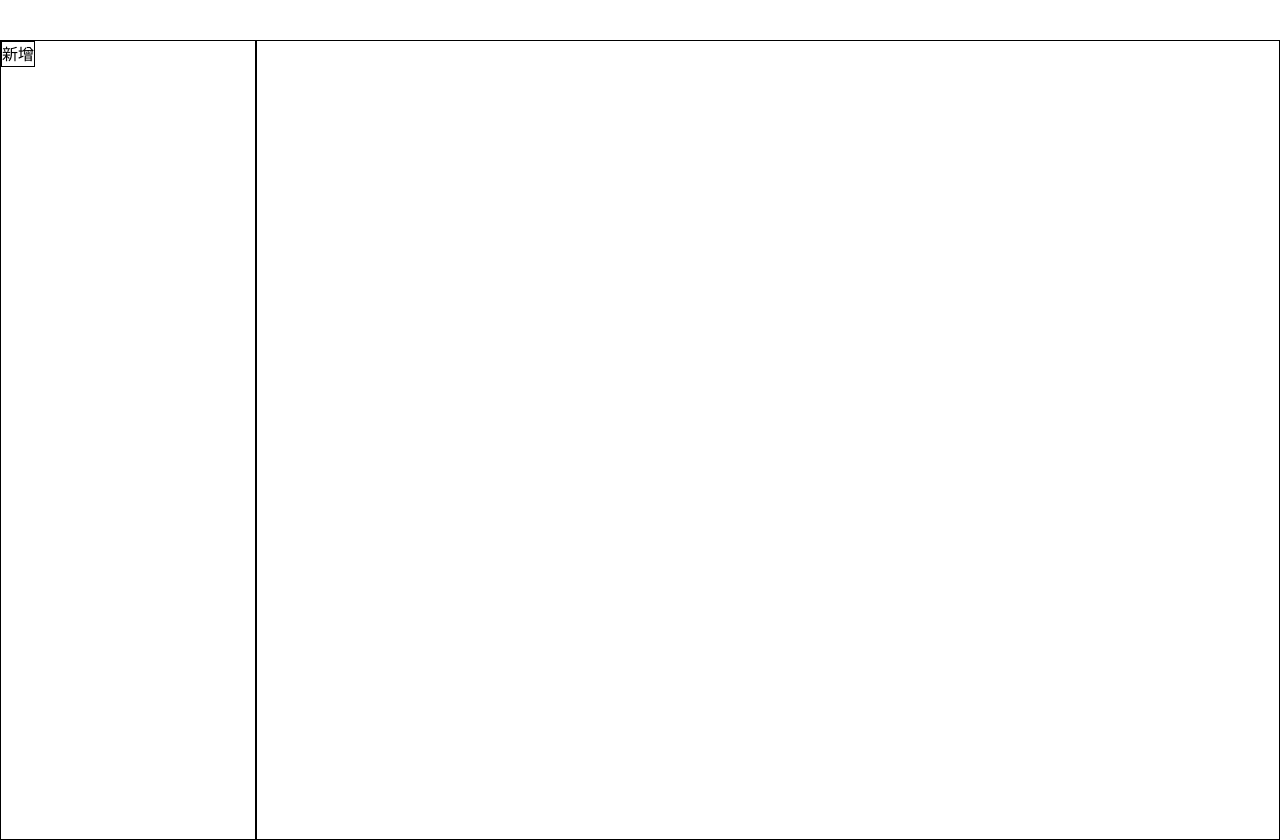
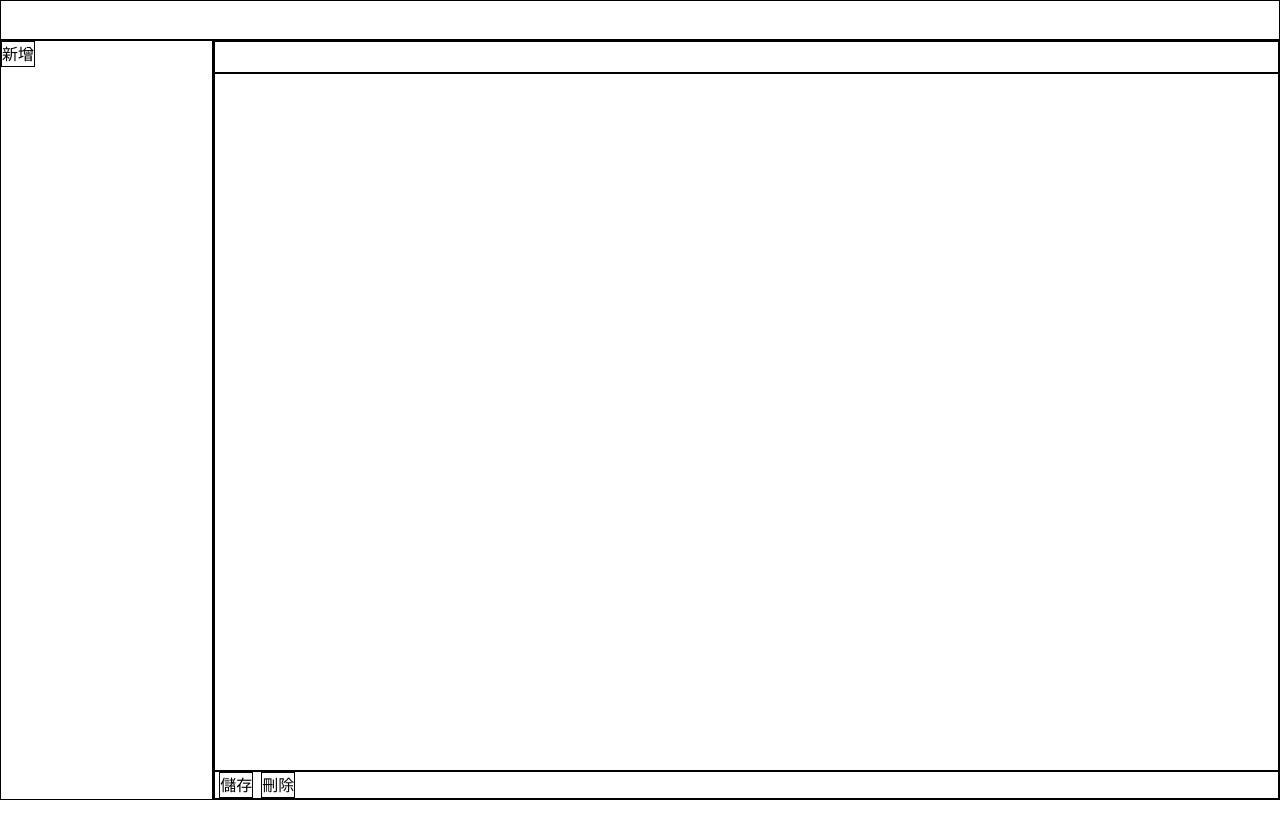
Before and after one commit to Qiu1996/snippy, a Vue app: page / in a window 1280 px wide. After the commit the page ends 800 px from the top, so only its background shows below. Built offline with nearby package versions, Linux system fonts and the light colour scheme.

Commit message:
refactor: 版面布局調整與按鈕 UI 準備

```diff
--- a/electron/main.ts
+++ b/electron/main.ts
@@ -1,6 +1,11 @@
-import { app, BrowserWindow, ipcMain } from 'electron';
-import path from 'path';
-import { initDatabase, createSnippet, getSnippets, getSnippetById } from './database';
+import { app, BrowserWindow, ipcMain } from "electron";
+import path from "path";
+import {
+  initDatabase,
+  createSnippet,
+  getSnippets,
+  getSnippetById,
+} from "./database";
 
 const isDev = true;
 
@@ -10,21 +15,21 @@ const WINDOW_CONFIG = {
   x: 730,
   y: 700,
 
-  titleBarStyle: 'hiddenInset' as const,
+  titleBarStyle: "hiddenInset" as const,
 
   webPreferences: {
     devTools: true,
-    preload: path.join(__dirname, 'preload.js')
-  }
-}
+    preload: path.join(__dirname, "preload.js"),
+  },
+};
 
 const APP_URL = () => {
-  if(isDev){
-    return 'http://localhost:5173/';
-  }else{
-    throw new Error('生產環境路徑未設定');
+  if (isDev) {
+    return "http://localhost:5173/";
+  } else {
+    throw new Error("生產環境路徑未設定");
   }
-}
+};
 
 function createWindow() {
   const win = new BrowserWindow(WINDOW_CONFIG);
@@ -35,15 +40,9 @@ app.whenReady().then(() => {
   initDatabase();
   createWindow();
 
-  ipcMain.handle('create-snippet', () => {
-    return createSnippet();
-  });
-  ipcMain.handle('get-snippets', () => {
-    return getSnippets();
-  });
-  ipcMain.handle('get-snippet-by-id', (event, id) => {
-    return getSnippetById(id);
-  });
+  ipcMain.handle("create-snippet", () => createSnippet());
+  ipcMain.handle("get-snippets", () => getSnippets());
+  ipcMain.handle("get-snippet-by-id", (event, id) => getSnippetById(id));
 });
 
-app.on('window-all-closed', () => app.quit());
+app.on("window-all-closed", () => app.quit());
--- a/src/app.vue
+++ b/src/app.vue
@@ -1,9 +1,9 @@
 <script setup lang="ts">
-import SideBar from './components/layout/SideBar.vue'
-import EditArea from './components/layout/EditArea.vue'
-import TopBar from './components/layout/TopBar.vue'
-import { ref } from 'vue';
-import type { SnippetTab } from './types/snippet';
+import SideBar from "./components/layout/SideBar.vue";
+import EditArea from "./components/layout/EditArea.vue";
+import TopBar from "./components/layout/TopBar.vue";
+import { ref } from "vue";
+import type { SnippetTab } from "./types/snippet";
 
 const snippets = ref<SnippetTab[]>([]);
 const currentSnippet = ref<SnippetTab | null>(null);
@@ -11,25 +11,24 @@ const currentSnippet = ref<SnippetTab | null>(null);
 const loadSnippets = async () => {
   const result = await window.snippyAPI.getSnippets();
   snippets.value = result;
-}
+};
 
 loadSnippets();
 
 const selectSnippet = async (id: number) => {
   const result = await window.snippyAPI.getSnippetById(id);
   currentSnippet.value = result;
-}
+};
 
 const addNewSnippet = async () => {
-  try{
+  try {
     const newSnippet = await window.snippyAPI.createSnippet();
     await loadSnippets();
     currentSnippet.value = newSnippet;
-  }catch(err){
-    console.error('[app.vue] 新增錯誤:', err);
+  } catch (err) {
+    console.error("[app.vue] 新增錯誤:", err);
   }
 };
-
 </script>
 
 <template>
@@ -39,13 +38,13 @@ const addNewSnippet = async () => {
       :snippets="snippets"
       @select-snippet="selectSnippet"
       @add-new-snippet="addNewSnippet"
-      class="w-[20vw] h-[100vh] border" />
+      class="w-1/6 h-[calc(100vh-40px)] border"
+    />
     <EditArea
       :snippet="currentSnippet"
-      class="w-[80vw] h-[100vh] border" />
+      class="w-5/6 h-[calc(100vh-40px)] border"
+    />
   </div>
 </template>
 
-<style scoped>
-
-</style>
+<style scoped></style>
--- a/src/components/editor/CodeEditor.vue
+++ b/src/components/editor/CodeEditor.vue
@@ -1,39 +1,41 @@
 <script setup lang="ts">
-import {ref, onMounted, watch} from 'vue';
-import {EditorState} from "@codemirror/state"
-import {EditorView, keymap} from "@codemirror/view"
-import {defaultKeymap} from "@codemirror/commands"
+import { ref, onMounted, watch } from "vue";
+import { EditorState } from "@codemirror/state";
+import { EditorView, keymap } from "@codemirror/view";
+import { defaultKeymap } from "@codemirror/commands";
 
 const codeEditor = ref<HTMLDivElement | null>(null);
 const props = defineProps<{
-  content: string,
+  content: string;
 }>();
 let view: EditorView;
 
 onMounted(() => {
   let startState = EditorState.create({
-      doc: props.content || '',
-      extensions: [keymap.of(defaultKeymap)]
-    })
+    doc: props.content || "",
+    extensions: [keymap.of(defaultKeymap)],
+  });
 
   view = new EditorView({
     state: startState,
-      parent: codeEditor.value!
-    })
-})
+    parent: codeEditor.value!,
+  });
+});
 
-watch(() => props.content, (newContent) => {
+watch(
+  () => props.content,
+  (newContent) => {
     if (view && newContent !== undefined) {
       view.dispatch({
-      changes: { from: 0, to: view.state.doc.length, insert: newContent }
-    })
+        changes: { from: 0, to: view.state.doc.length, insert: newContent },
+      });
     }
-})
+  },
+);
 </script>
 
 <template>
   <div ref="codeEditor"></div>
 </template>
 
-<style scoped>
-</style>
+<style scoped></style>
--- a/src/components/layout/EditArea.vue
+++ b/src/components/layout/EditArea.vue
@@ -1,15 +1,27 @@
 <script setup lang="ts">
-import CodeEditor from '../editor/CodeEditor.vue';
-import type { SnippetTab } from '../../types/snippet';
+import CodeEditor from "../editor/CodeEditor.vue";
+import SaveBtn from "../ui/SaveBtn.vue";
+import DeleteBtn from "../ui/DeleteBtn.vue";
+import type { SnippetTab } from "../../types/snippet";
 
 const props = defineProps<{
-  snippet: SnippetTab | null
-}>()
+  snippet: SnippetTab | null;
+}>();
 </script>
 
 <template>
-  <CodeEditor :content="props.snippet?.content || ''" />
+  <div>
+    <p class="border h-8">
+      {{ props.snippet?.file_path || "" }}
+    </p>
+    <div class="border h-[calc(100%-60px)] w-[100%] overflow-auto">
+      <CodeEditor :content="props.snippet?.content || ''" />
+    </div>
+    <div class="border">
+      <SaveBtn />
+      <DeleteBtn />
+    </div>
+  </div>
 </template>
 
-<style scoped>
-</style>
+<style scoped></style>
--- a/src/components/layout/TopBar.vue
+++ b/src/components/layout/TopBar.vue
@@ -1,15 +1,15 @@
-<script setup lang="ts">
-
-</script>
+<script setup lang="ts"></script>
 
 <template>
-  <div class="topBar">
-
-  </div>
+  <div class="topBar"></div>
 </template>
 
 <style scoped>
-  .topBar{
-    height: 40px;
-  }
+.topBar {
+  height: 40px;
+  position: sticky;
+  top: 0;
+  border: 1px solid black;
+  background-color: #fff;
+}
 </style>
--- /dev/null
+++ b/src/components/ui/DeleteBtn.vue
@@ -0,0 +1,7 @@
+<script setup></script>
+
+<template>
+  <button class="border mx-1">刪除</button>
+</template>
+
+<style scoped></style>
--- /dev/null
+++ b/src/components/ui/SaveBtn.vue
@@ -0,0 +1,7 @@
+<script setup></script>
+
+<template>
+  <button class="border mx-1">儲存</button>
+</template>
+
+<style scoped></style>
```
Also changed, not shown: 1 other file (tests, documents, lock files or other folders). Lines whose indentation alone changed are shown as unchanged.
